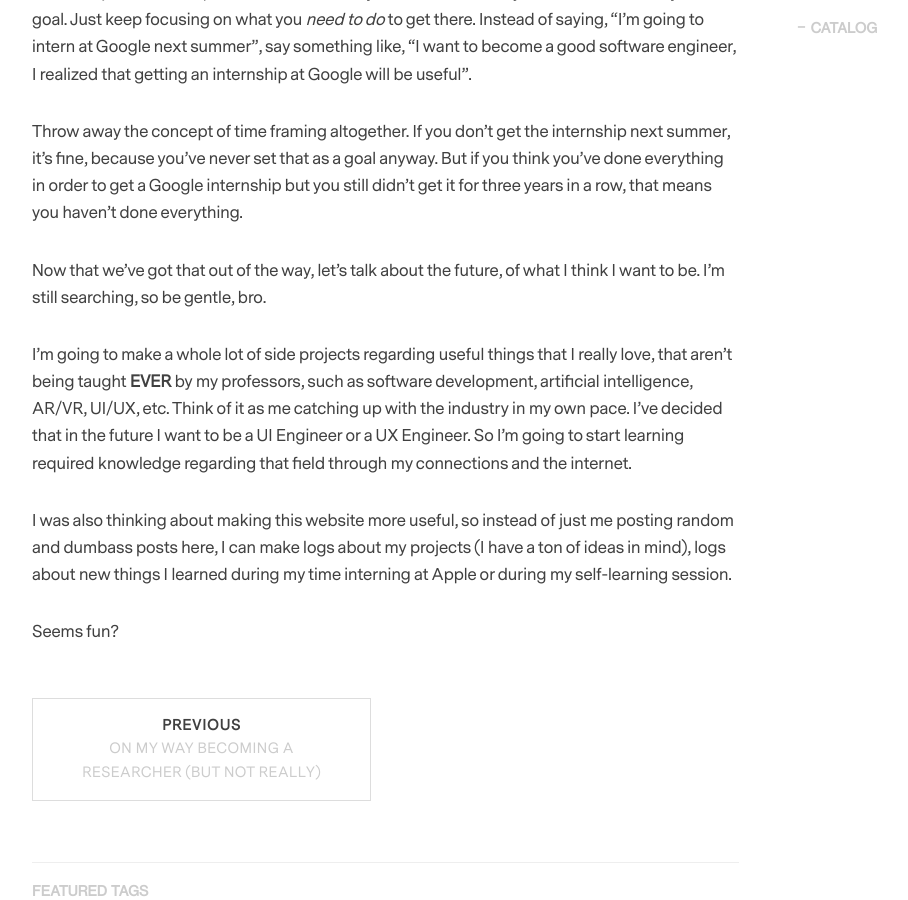
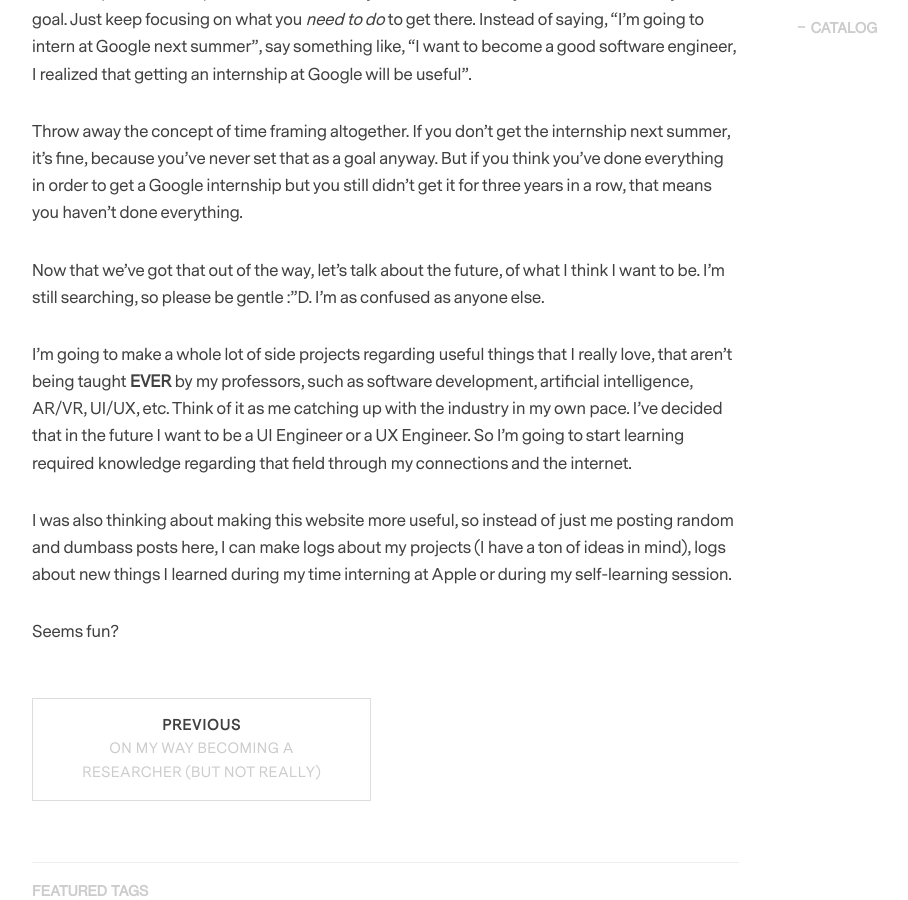
Before and after one commit to maiesey/maiesey.github.io, a Jekyll site: the page built from _posts/2020-04-19-regarding-future.markdown, in a window 1280 px wide and 900 px high, scrolled down 2171 px. Shown: the whole window, without its empty margins (233-1141 px from the left). Built offline with Jekyll 4.4.1, drawn with Linux system fonts in a browser that asks for light colours; nearby versions of some CDN libraries; comment, search, counter and statistics services are not loaded.

Commit message:
Update 2020-04-19-regarding-future.markdown

```diff
--- a/_posts/2020-04-19-regarding-future.markdown
+++ b/_posts/2020-04-19-regarding-future.markdown
@@ -39,7 +39,7 @@ But never, I mean **never**, worried about where you *have* to be next year in o
 
 Throw away the concept of time framing altogether. If you don't get the internship next summer, it's fine, because you've never set that as a goal anyway. But if you think you've done everything in order to get a Google internship but you still didn't get it for three years in a row, that means you haven't done everything.
 
-Now that we've got that out of the way, let's talk about the future, of what I think I want to be. I'm still searching, so be gentle, bro.
+Now that we've got that out of the way, let's talk about the future, of what I think I want to be. I'm still searching, so please be gentle :"D. I'm as confused as anyone else.
 
 I'm going to make a whole lot of side projects regarding useful things that I really love, that aren't being taught **EVER** by my professors, such as software development, artificial intelligence, AR/VR, UI/UX, etc. Think of it as me catching up with the industry in my own pace. I've decided that in the future I want to be a UI Engineer or a UX Engineer. So I'm going to start learning required knowledge regarding that field through my connections and the internet.
 
```
